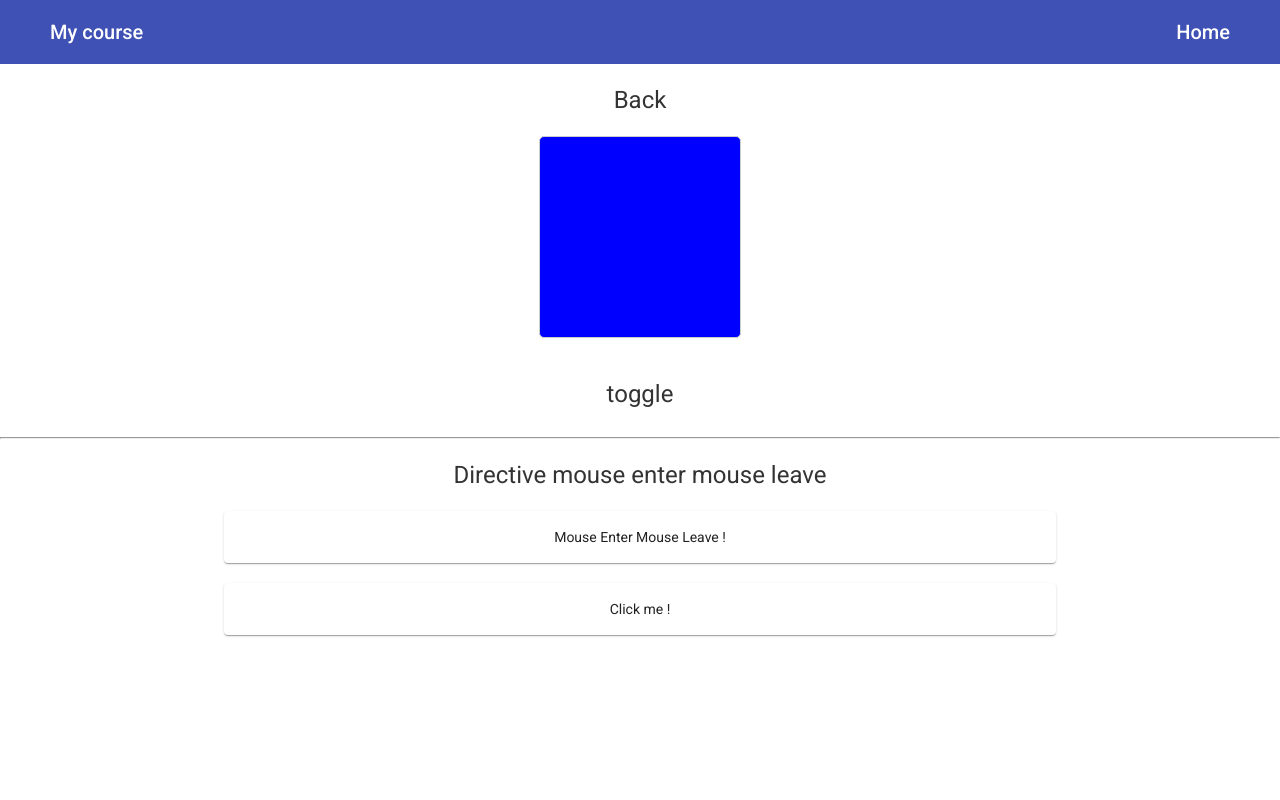
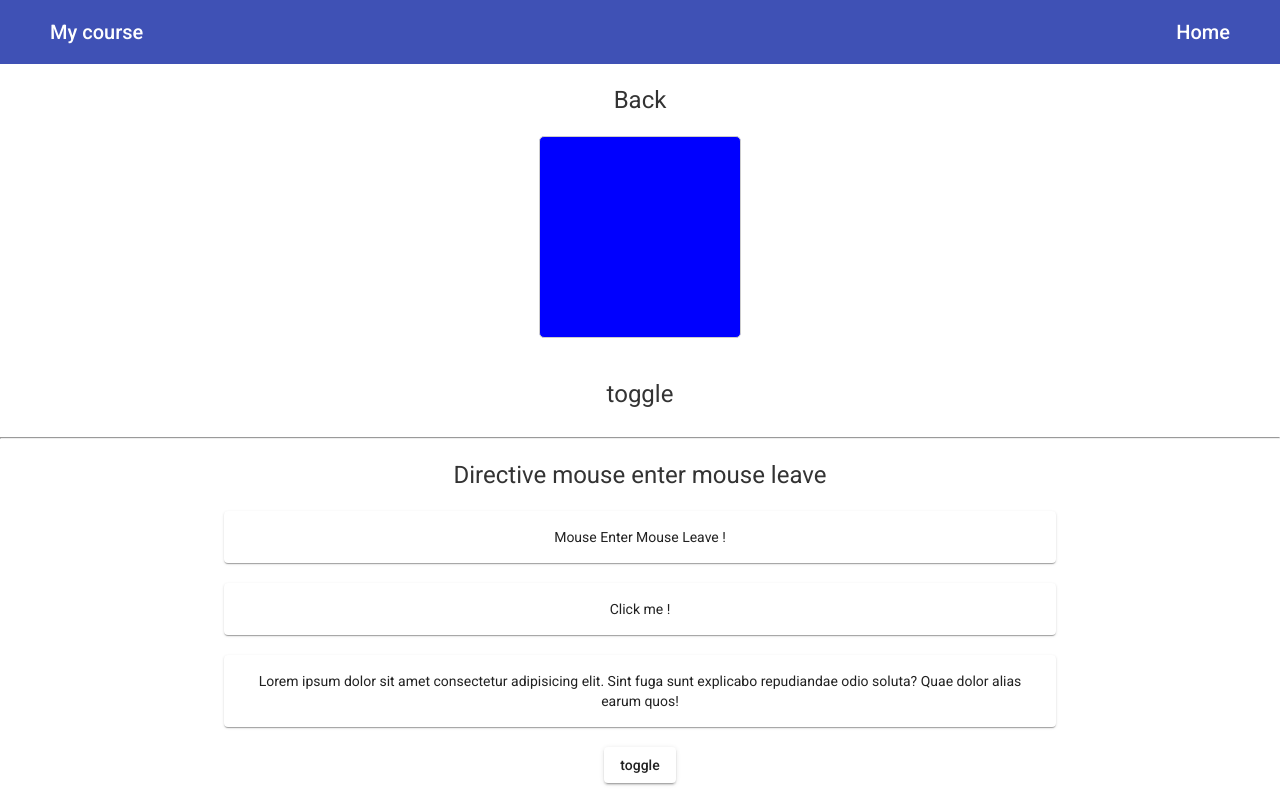
Before and after one commit to IgorShevchuk111/angular-course, an Angular app: page /DirectiveNgStyle in a window 1280 px wide. Built offline with nearby package versions, Linux system fonts and the light colour scheme.

Commit message:
Created structural directive

```diff
--- a/src/app/app.module.ts
+++ b/src/app/app.module.ts
@@ -22,6 +22,7 @@ import { PostFormComponent } from './components/post-form/post-form.component';
 import { PostComponent } from './components/post/post.component';
 import { DStyleMouseDirective} from './directive/dStyleMouse.directive';
 import { DAddClassDirective } from './directive/d-add-class.directive';
+import { DHideElementDirective } from './directive/d-hide-element.directive';
 
 
 
@@ -43,7 +44,9 @@ import { DAddClassDirective } from './directive/d-add-class.directive';
     PostFormComponent,
     PostComponent,
     DStyleMouseDirective,
-    DAddClassDirective
+    DAddClassDirective,
+    DHideElementDirective,
+    DHideElementDirective
   ],
   imports: [
     BrowserModule,
--- a/src/app/components/directive-ng-style/directive-ng-style.component.html
+++ b/src/app/components/directive-ng-style/directive-ng-style.component.html
@@ -32,3 +32,11 @@
         Click me !
     </p>
 </mat-card>
+
+<mat-card *appDHideElement="hide">
+    <p >
+        Lorem ipsum dolor sit amet consectetur adipisicing elit. Sint fuga sunt explicabo
+         repudiandae odio soluta? Quae dolor alias earum quos!
+    </p>
+</mat-card>
+<button mat-raised-button (click)="hide = !hide">toggle</button>
--- a/src/app/components/directive-ng-style/directive-ng-style.component.scss
+++ b/src/app/components/directive-ng-style/directive-ng-style.component.scss
@@ -19,3 +19,9 @@ mat-card {
         text-align: center;
         margin: 20px;
     }
+
+button {
+    max-width: 200px;
+    margin: 0 auto;
+    display: block;
+}
--- a/src/app/components/directive-ng-style/directive-ng-style.component.ts
+++ b/src/app/components/directive-ng-style/directive-ng-style.component.ts
@@ -8,6 +8,7 @@ import { Component, OnInit } from '@angular/core';
 export class DirectiveNgStyleComponent implements OnInit {
 
   toggle = false
+  hide = true
 
   constructor() { }
 
--- /dev/null
+++ b/src/app/directive/d-hide-element.directive.ts
@@ -0,0 +1,21 @@
+import { Directive, Input, TemplateRef, ViewContainerRef } from '@angular/core';
+
+@Directive({
+  selector: '[appDHideElement]'
+})
+export class DHideElementDirective {
+
+  @Input() set appDHideElement(condition: boolean){
+    if (condition) {
+      this.viewcontainer.createEmbeddedView(this.templateRef)
+    } else {
+      this.viewcontainer.clear()
+    }
+  }
+
+  constructor(
+    private templateRef: TemplateRef<any>,
+    private viewcontainer: ViewContainerRef
+  ) { }
+
+}
```
Also changed, not shown: 1 other file (tests, documents, lock files or other folders).
